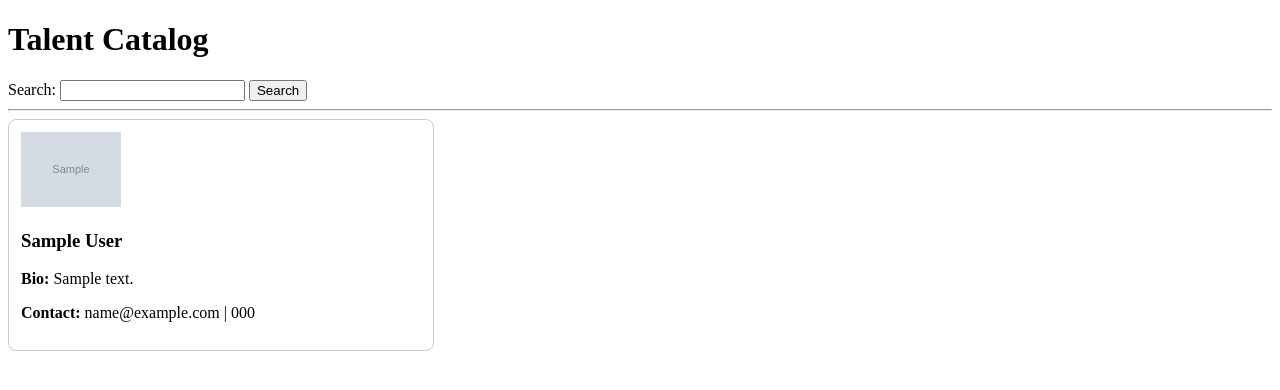
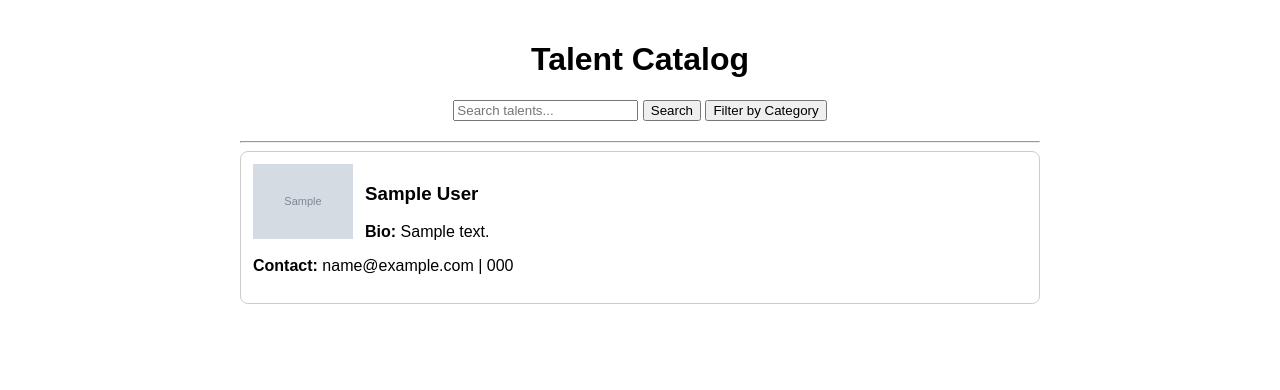
Before and after one commit to ChewXieYang/Talent-Portal, a PHP site: page /catalog.php in a window 1280 px wide. Shown: the top 390 px of the page. Run offline with PHP 8.4, Linux system fonts and the light colour scheme; tables that the repository leaves empty or names only in its code hold one stand-in row (values such as "Sample post"); grey boxes marked "Sample" are stand-in pictures.

Commit message:
added filters hidden behind a button and tidied up the catalog abit

```diff
--- a/catalog.php
+++ b/catalog.php
@@ -1,16 +1,34 @@
 <?php
 include 'includes/db.php';
 
-// Handle search input
+// Handle search and category filter input
 $searchQuery = isset($_GET['q']) ? trim($_GET['q']) : '';
+$selectedCategories = isset($_GET['categories']) ? $_GET['categories'] : [];
 
-// Basic SQL query
-$sql = "SELECT * FROM users";
+// Fetch categories for filter list
+$categoryResult = $conn->query("SELECT * FROM categories");
+
+// Build SQL query with filters
+$sql = "SELECT DISTINCT users.* FROM users
+        LEFT JOIN user_categories ON users.user_id = user_categories.user_id";
+
+$conditions = [];
+
+if (!empty($selectedCategories)) {
+    $catIds = implode(',', array_map('intval', $selectedCategories));
+    $conditions[] = "user_categories.category_id IN ($catIds)";
+}
+
 if (!empty($searchQuery)) {
     $searchQueryEscaped = $conn->real_escape_string($searchQuery);
-    $sql .= " WHERE full_name LIKE '%$searchQueryEscaped%' OR short_bio LIKE '%$searchQueryEscaped%'";
+    $conditions[] = "(users.full_name LIKE '%$searchQueryEscaped%' OR users.short_bio LIKE '%$searchQueryEscaped%')";
 }
 
+if (!empty($conditions)) {
+    $sql .= " WHERE " . implode(" AND ", $conditions);
+}
+
+$sql .= " ORDER BY users.full_name ASC";
 $result = $conn->query($sql);
 ?>
 
@@ -19,41 +37,118 @@ $result = $conn->query($sql);
 <head>
     <title>Talent Catalog</title>
     <style>
+        body {
+            font-family: Arial, sans-serif;
+            max-width: 800px;
+            margin: auto;
+            padding: 20px;
+            text-align: center;
+        }
+
         .talent-card {
             border: 1px solid #ccc;
             padding: 12px;
             margin-bottom: 10px;
             border-radius: 8px;
-            max-width: 400px;
+            text-align: left;
+            display: block;
+            cursor: pointer;
+            transition: background-color 0.2s;
         }
+
+        .talent-card:hover {
+            background-color: #f0f0f0;
+        }
+
         .talent-img {
             max-width: 100px;
             height: auto;
+            float: left;
+            margin-right: 12px;
+        }
+
+        form {
+            margin-bottom: 20px;
+        }
+
+        .filters {
+            display: none;
+            border: 1px solid #ccc;
+            padding: 10px;
+            border-radius: 6px;
+            background-color: #f8f8f8;
+            text-align: left;
+        }
+
+        .filter-items {
+            display: flex;
+            flex-wrap: wrap;
+            gap: 10px;
+        }
+
+        .filter-items label {
+            white-space: nowrap;
+            background: #eee;
+            padding: 6px 10px;
+            border-radius: 5px;
+            border: 1px solid #ccc;
+        }
+
+        .clearfix::after {
+            content: "";
+            clear: both;
+            display: table;
         }
     </style>
 </head>
 <body>
+
 <h1>Talent Catalog</h1>
 
 <form method="GET">
-    Search: <input name="q" value="<?= htmlspecialchars($searchQuery) ?>">
+    <input name="q" placeholder="Search talents..." value="<?= htmlspecialchars($searchQuery) ?>">
     <button type="submit">Search</button>
+    <button type="button" onclick="toggleFilters()">Filter by Category</button>
+
+    <div class="filters" id="filterBox">
+        <h4>Filter by Category:</h4>
+        <div class="filter-items">
+            <?php while ($cat = $categoryResult->fetch_assoc()): ?>
+                <label>
+                    <input type="checkbox" name="categories[]" value="<?= $cat['category_id'] ?>"
+                        <?= in_array($cat['category_id'], $selectedCategories) ? 'checked' : '' ?>>
+                    <?= htmlspecialchars($cat['category_name']) ?>
+                </label>
+            <?php endwhile; ?>
+        </div>
+        <br>
+        <button type="submit">Apply Filters</button>
+    </div>
 </form>
 
 <hr>
 
 <?php if ($result->num_rows > 0): ?>
     <?php while ($row = $result->fetch_assoc()): ?>
-        <div class="talent-card">
-            <img src="<?= htmlspecialchars($row['profile_picture_url']) ?>" class="talent-img" alt="Profile picture of <?= htmlspecialchars($row['full_name']) ?>">
-            <h3><?= htmlspecialchars($row['full_name']) ?></h3>
-            <p><strong>Bio:</strong> <?= htmlspecialchars($row['short_bio']) ?></p>
-            <p><strong>Contact:</strong> <?= htmlspecialchars($row['contact_email']) ?> | <?= htmlspecialchars($row['phone_number']) ?></p>
-        </div>
+        <a href="profile.php?id=<?= $row['user_id'] ?>" style="text-decoration: none; color: inherit;">
+            <div class="talent-card clearfix">
+                <img src="<?= htmlspecialchars($row['profile_picture_url']) ?>" class="talent-img" alt="Profile of <?= htmlspecialchars($row['full_name']) ?>">
+                <h3><?= htmlspecialchars($row['full_name']) ?></h3>
+                <p><strong>Bio:</strong> <?= htmlspecialchars($row['short_bio']) ?></p>
+                <p><strong>Contact:</strong> <?= htmlspecialchars($row['contact_email']) ?> | <?= htmlspecialchars($row['phone_number']) ?></p>
+            </div>
+        </a>
     <?php endwhile; ?>
 <?php else: ?>
     <p>No talents found.</p>
 <?php endif; ?>
 
+<script>
+    function toggleFilters() {
+        const filterBox = document.getElementById('filterBox');
+        filterBox.style.display = filterBox.style.display === 'block' ? 'none' : 'block';
+    }
+</script>
+
 </body>
 </html>
```
